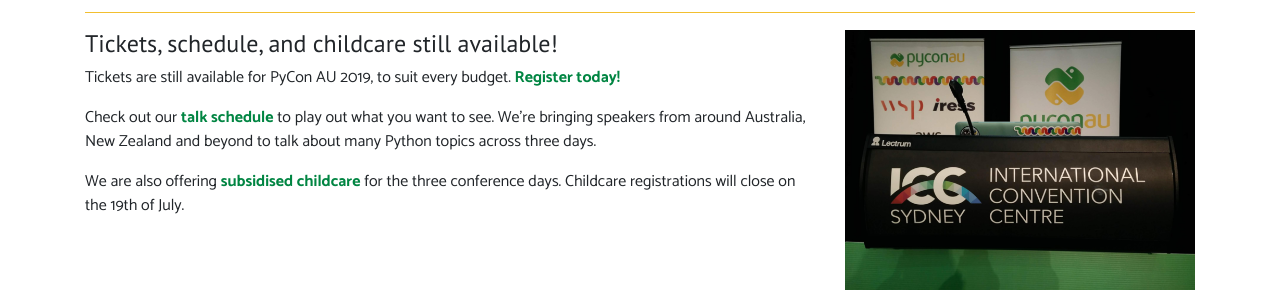
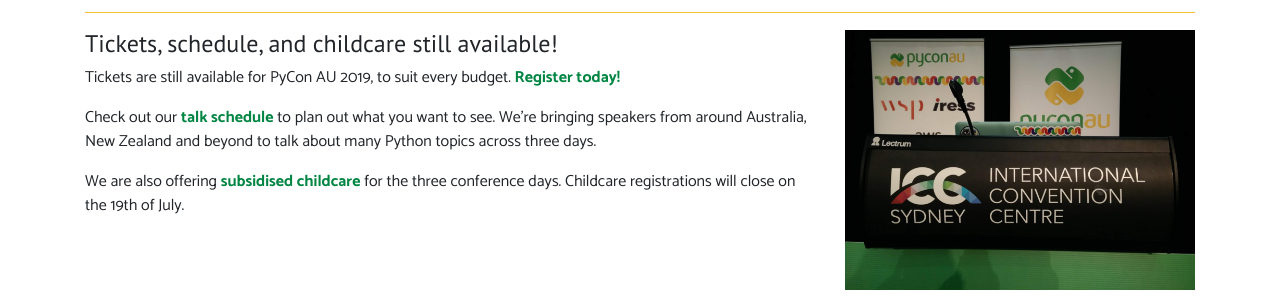
Before and after one commit to pyconau/2019.pycon-au.org, a Jekyll site: the page built from _pages/homepage.md, in a window 1280 px wide. Shown: the part 322-622 px from the top of the page. Built offline with Jekyll 4.4.1, drawn with Linux system fonts in a browser that asks for light colours.

Commit message:
Fix typo

```diff
--- a/_pages/homepage.md
+++ b/_pages/homepage.md
@@ -13,7 +13,7 @@ description: PyCon AU is the national conference for the Python Programming Comm
 <div class="row">
   <div class="col-8"><h4>Tickets, schedule, and childcare still available!</h4>
   <p>Tickets are still available for PyCon AU 2019, to suit every budget. <a href="/attend/tickets/">Register today!</a></p>
-  <p>Check out our <a href="/schedule/">talk schedule</a> to play out what you want to see. We're bringing speakers from around Australia, New Zealand and beyond to talk about many Python topics across three days.</p>
+  <p>Check out our <a href="/schedule/">talk schedule</a> to plan out what you want to see. We're bringing speakers from around Australia, New Zealand and beyond to talk about many Python topics across three days.</p>
   <p>We are also offering <a href="/attend#childcare">subsidised childcare</a> for the three conference days. Childcare registrations will close on the 19th of July.</p>
   </div>
   <div class="col-4"><img class="img-fluid"  src="{{site.url}}/static/img/tickets.jpg"></div>
```
